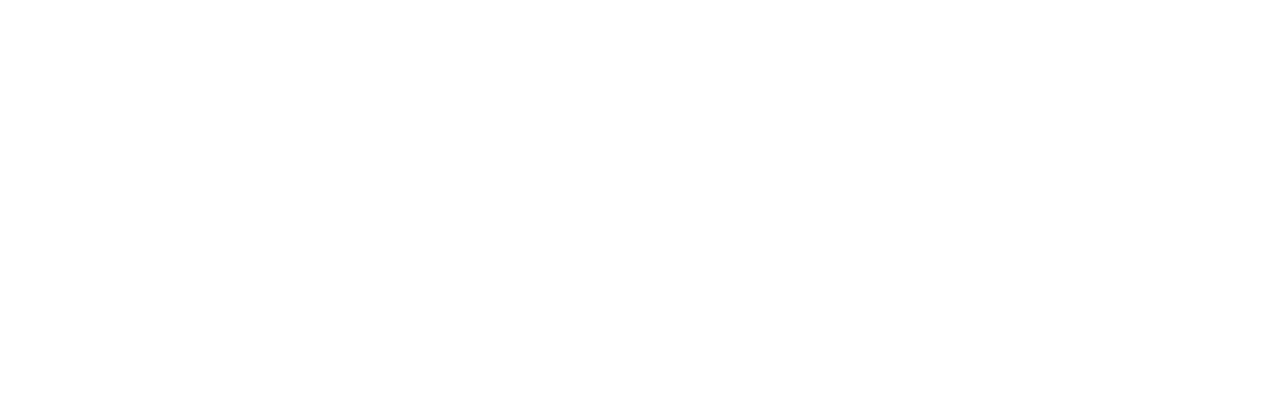
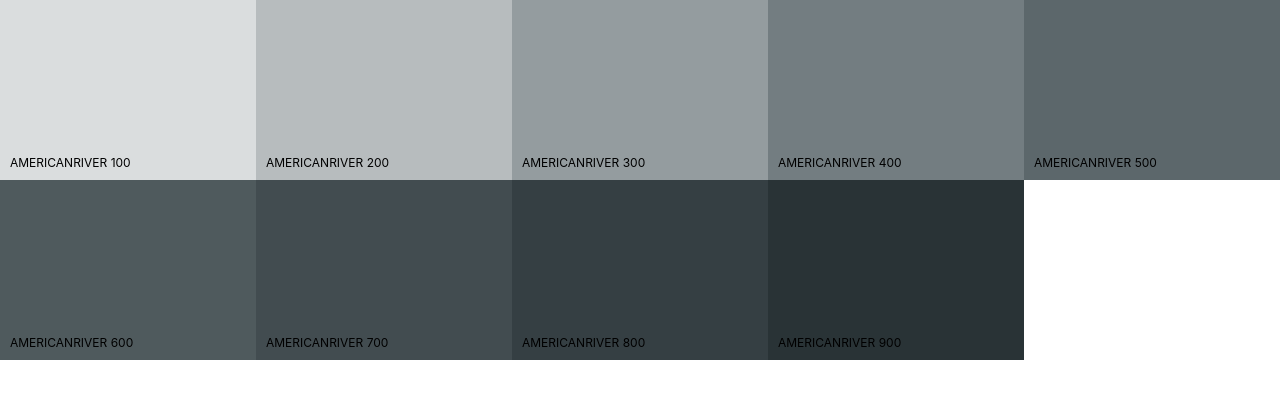
Before and after one commit to Akshark1075/color-picker, a React (Create React App) app: page /palette/flat-ui-colors-american/americanriver in a window 1280 px wide. Shown: the top 398 px of the page. Built offline with nearby package versions, Linux system fonts and the light colour scheme.

Commit message:
single color palette

```diff
--- a/src/App.js
+++ b/src/App.js
@@ -4,6 +4,7 @@
 import seedColors from "./seedColors"
 import generatePalette from "./colorHelpers.js";
 import PaletteList from './PaletteList';
+import SinglePalette from "./SinglePalette";
 function findPalette(id) {
   return seedColors.find(function (palette) {
     return palette.id==id
@@ -18,6 +19,7 @@
       return <Palette paletteColors={generatePalette(findPalette(routeProps.match.params.id))}/>
     }
     }/>
+    <Route exact path="/palette/:paletteId/:colorId" render={routeProps=><SinglePalette {...routeProps} palette={generatePalette(findPalette(routeProps.match.params.paletteId) )} colorId={routeProps.match.params.colorId}/>}/>
     </Switch>
 
     // <div className="App">
--- a/src/ColorBox.js
+++ b/src/ColorBox.js
@@ -1,7 +1,8 @@
 import React, {Component} from 'react'
-
+import {Link} from 'react-router-dom'
 import "./ColorBox.css"
 import {CopyToClipboard} from 'react-copy-to-clipboard';
+
 class ColorBox extends Component{
     constructor(props){
         super(props);
@@ -13,7 +14,7 @@
     }
 
 render(){
-    const {backgroundColor, name}=this.props;
+    const {backgroundColor, name, moreUrl, showLink}=this.props;
     return (<CopyToClipboard text={backgroundColor}onCopy={this.changeCopyState}>
     <div style={{background:backgroundColor}} className="ColorBox">
         <div style={{background:backgroundColor}} className={ `copy-overlay ${this.state.copied && "show" }`}/>
@@ -29,7 +30,11 @@
 
 
                 </div>
+                {showLink && (
+        <Link to={moreUrl} onClick={e=> e.stopPropagation()}>
         <span className="see-more">More</span>
+        </Link>
+        )}
 
     </div></CopyToClipboard>)
 }
--- a/src/Palette.js
+++ b/src/Palette.js
@@ -32,9 +32,9 @@
     this.setState({open:false})
 }
 render(){
-    const {paletteName,emoji}=this.props.paletteColors
+    const {paletteName,emoji,id}=this.props.paletteColors
     const colorBoxes=this.props.paletteColors.colors[this.state.level].map(bgcolor=>{
-       return <ColorBox backgroundColor={bgcolor[this.state.format]}name={bgcolor.name} key={bgcolor.id}/>
+       return <ColorBox backgroundColor={bgcolor[this.state.format]}name={bgcolor.name} key={bgcolor.id} moreUrl={`/palette/${id}/${bgcolor.id}`} showLink={true}/>
     }
        )
     return (<div className="Palette">
--- /dev/null
+++ b/src/SinglePalette.js
@@ -0,0 +1,28 @@
+import React, {Component} from 'react'
+import ColorBox from './ColorBox'
+class SinglePalette extends Component{
+    constructor(props){
+        super(props)
+        this.shades=this.generateShades(this.props.palette,this.props.colorId)
+        console.log(this.shades)
+    }
+    generateShades(palette,colorToFilterBy){
+        const allColors=palette.colors
+        let shades=[]
+        for (let key in allColors){
+            shades=shades.concat(allColors[key].filter(color=>color.id===colorToFilterBy))
+        }
+        return shades.slice(1)
+    }
+    render(){
+    return(
+        <div className="Palette">
+            <div className="Palette-colors">
+        {this.shades.map(x=><ColorBox backgroundColor={x['hex']}name={x['name']} key={x['name']} showLink={false}/>)}
+        </div>
+        </div>
+        )
+
+    }
+}
+export default SinglePalette
```
